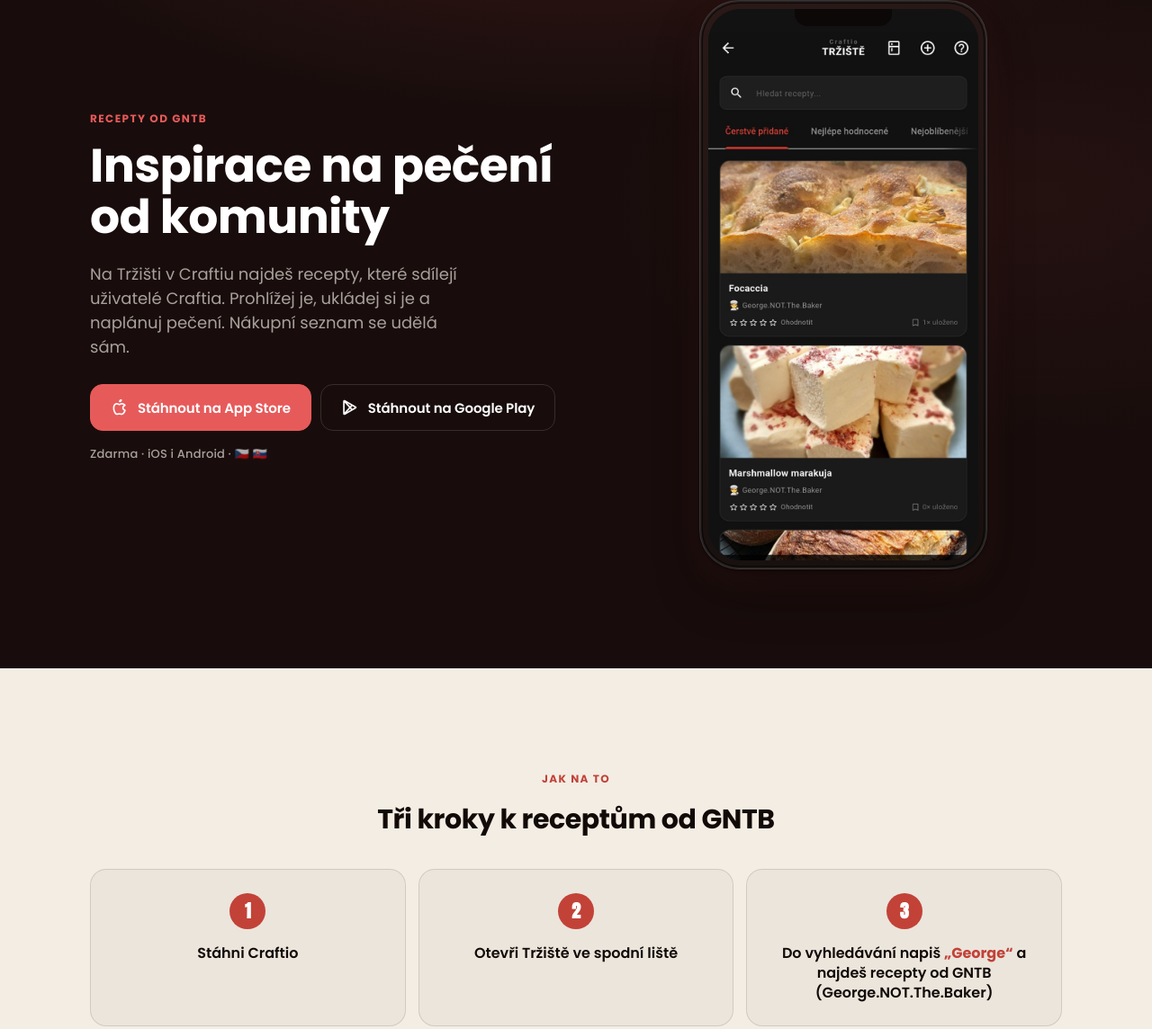
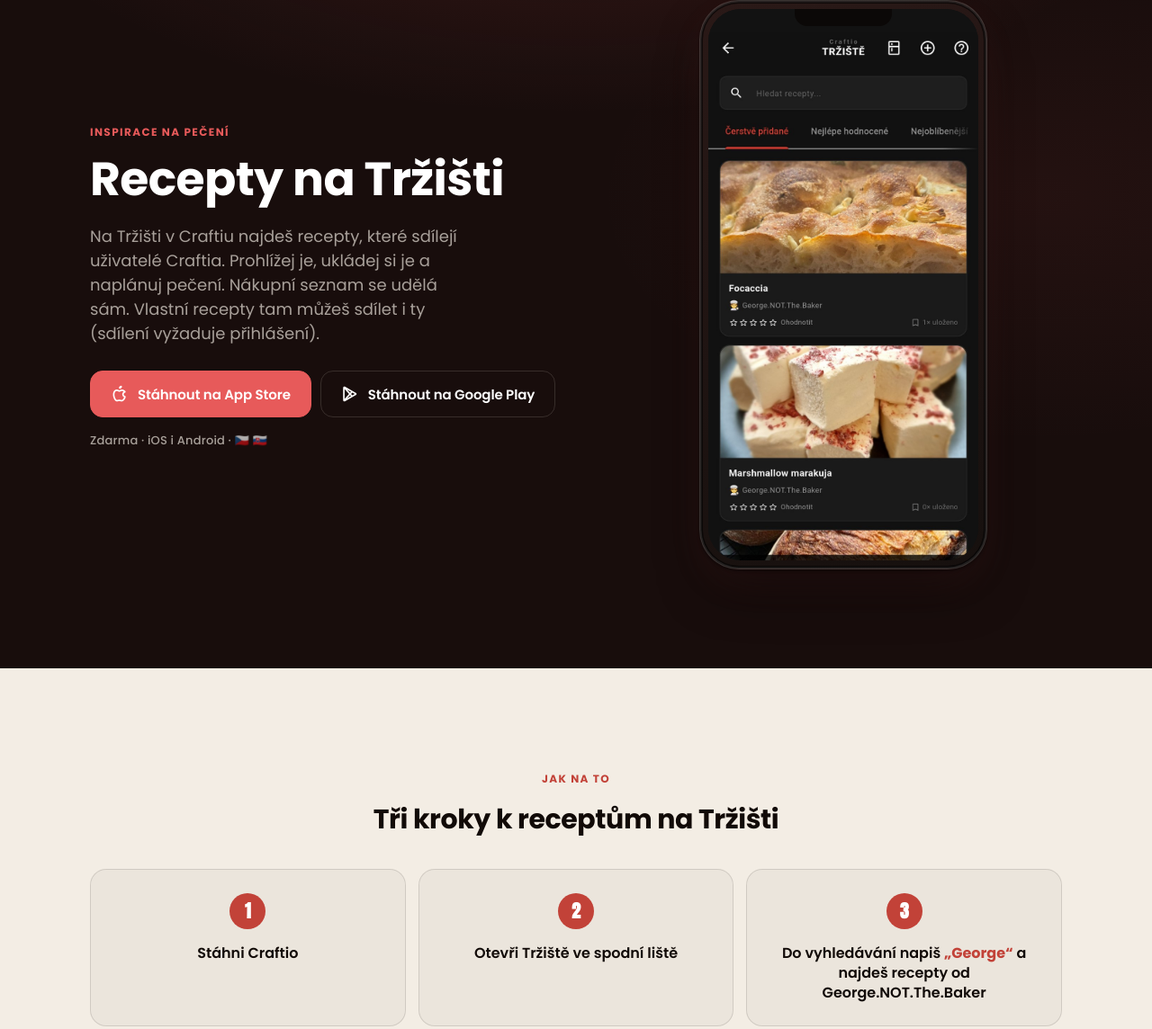
Before and after one commit to craftioapp-official/getcraftio-landing, a plain HTML site: page recepty/index.html in a window 1280 px wide. Shown: the part 130-1274 px from the top of the page at 90% size. Drawn offline with Linux system fonts and the light colour scheme.

Commit message:
feat(recepty): obecna stranka Trziste, bez zkratky GNTB
H1 "Recepty na Trzisti" / "Recipes on the Marketplace", kicker
"Inspirace na peceni", podnadpis doplnen o sdileni vlastnich receptu
(vyzaduje prihlaseni). Krok 3 a nadpis kroku bez zkratky, autor jako
George.NOT.The.Baker. Title, meta/og/twitter a JS popisy sjednoceny
s H1. Odkaz na hlavni strance: "Hledas inspiraci na peceni?".

Co-Authored-By: Claude Opus 5.5 <noreply@anthropic.com>

```diff
--- a/recepty/index.html
+++ b/recepty/index.html
@@ -4,19 +4,19 @@
 <meta charset="UTF-8">
 <meta name="viewport" content="width=device-width, initial-scale=1.0, viewport-fit=cover">
 <meta name="theme-color" content="#180D0C">
-<title>Recepty od GNTB na Tržišti — Craftio</title>
-<meta name="description" content="Na Tržišti v Craftiu najdeš recepty, které sdílejí uživatelé Craftia. Vyhledej „George“ a najdeš recepty od GNTB. Zdarma na App Store i Google Play.">
+<title>Recepty na Tržišti — Craftio</title>
+<meta name="description" content="Na Tržišti v Craftiu najdeš recepty, které sdílejí uživatelé Craftia. Prohlížej je, ukládej si je a naplánuj pečení. Zdarma na App Store i Google Play.">
 <link rel="canonical" href="https://getcraftio.com/recepty/">
 <!-- Open Graph -->
-<meta property="og:title" content="Inspirace na pečení od komunity — Craftio">
-<meta property="og:description" content="Recepty od GNTB i dalších uživatelů najdeš na Tržišti v Craftiu. Prohlížej, ukládej a naplánuj pečení.">
+<meta property="og:title" content="Recepty na Tržišti — Craftio">
+<meta property="og:description" content="Na Tržišti v Craftiu najdeš recepty, které sdílejí uživatelé Craftia. Prohlížej, ukládej a naplánuj pečení.">
 <meta property="og:image" content="https://getcraftio.com/logo.png">
 <meta property="og:url" content="https://getcraftio.com/recepty/">
 <meta property="og:type" content="website">
 <meta property="og:locale" content="cs_CZ">
 <meta name="twitter:card" content="summary">
-<meta name="twitter:title" content="Inspirace na pečení od komunity — Craftio">
-<meta name="twitter:description" content="Recepty od GNTB i dalších uživatelů najdeš na Tržišti v Craftiu.">
+<meta name="twitter:title" content="Recepty na Tržišti — Craftio">
+<meta name="twitter:description" content="Na Tržišti v Craftiu najdeš recepty, které sdílejí uživatelé Craftia.">
 <meta name="twitter:image" content="https://getcraftio.com/logo.png">
 <link rel="icon" type="image/png" href="/logo.png">
 <link rel="apple-touch-icon" href="/logo.png">
@@ -302,15 +302,15 @@ img { max-width: 100%; height: auto; display: block; }
     <div class="wrap">
       <div class="hero__copy">
         <span class="kicker reveal">
-          <span data-i18n="cs">Recepty od GNTB</span><span data-i18n="en">Recipes by GNTB</span>
+          <span data-i18n="cs">Inspirace na pečení</span><span data-i18n="en">Baking inspiration</span>
         </span>
         <h1 class="reveal">
-          <span data-i18n="cs">Inspirace na pečení od komunity</span>
-          <span data-i18n="en">Baking inspiration from the community</span>
+          <span data-i18n="cs">Recepty na Tržišti</span>
+          <span data-i18n="en">Recipes on the Marketplace</span>
         </h1>
         <p class="lead reveal d1">
-          <span data-i18n="cs">Na Tržišti v Craftiu najdeš recepty, které sdílejí uživatelé Craftia. Prohlížej je, ukládej si je a naplánuj pečení. Nákupní seznam se udělá sám.</span>
-          <span data-i18n="en">The Marketplace in Craftio is full of recipes shared by Craftio users. Browse, save and plan your bake. The shopping list builds itself.</span>
+          <span data-i18n="cs">Na Tržišti v Craftiu najdeš recepty, které sdílejí uživatelé Craftia. Prohlížej je, ukládej si je a naplánuj pečení. Nákupní seznam se udělá sám. Vlastní recepty tam můžeš sdílet i ty (sdílení vyžaduje přihlášení).</span>
+          <span data-i18n="en">The Marketplace in Craftio is full of recipes shared by Craftio users. Browse, save and plan your bake. The shopping list builds itself. You can share your own recipes there too (sharing requires sign-in).</span>
         </p>
         <div class="cta-group reveal d2">
           <a href="https://apps.apple.com/cz/app/craftio/id6764860051" class="btn btn-primary" rel="noopener">
@@ -347,8 +347,8 @@ img { max-width: 100%; height: auto; display: block; }
         <span data-i18n="cs">Jak na to</span><span data-i18n="en">How it works</span>
       </span>
       <h2 class="reveal">
-        <span data-i18n="cs">Tři kroky k receptům od GNTB</span>
-        <span data-i18n="en">Three steps to recipes by GNTB</span>
+        <span data-i18n="cs">Tři kroky k receptům na Tržišti</span>
+        <span data-i18n="en">Three steps to recipes on the Marketplace</span>
       </h2>
       <ol class="steps reveal d1">
         <li class="step">
@@ -361,7 +361,7 @@ img { max-width: 100%; height: auto; display: block; }
         </li>
         <li class="step">
           <span class="step__num" aria-hidden="true">3</span>
-          <span><span data-i18n="cs">Do vyhledávání napiš <strong>„George“</strong> a najdeš recepty od GNTB (George.NOT.The.Baker)</span><span data-i18n="en">Type <strong>“George”</strong> in the search bar to find recipes by GNTB (George.NOT.The.Baker)</span></span>
+          <span><span data-i18n="cs">Do vyhledávání napiš <strong>„George“</strong> a najdeš recepty od George.NOT.The.Baker</span><span data-i18n="en">Type <strong>“George”</strong> in the search bar to find recipes by George.NOT.The.Baker</span></span>
         </li>
       </ol>
       <p class="author reveal d2">
@@ -409,12 +409,12 @@ img { max-width: 100%; height: auto; display: block; }
      Jazyk prohlížeče se zde záměrně neřeší. */
   var buttons = document.querySelectorAll('[data-set-lang]');
   var titles = {
-    cs: 'Recepty od GNTB na Tržišti — Craftio',
-    en: 'Recipes by GNTB on the Marketplace — Craftio'
+    cs: 'Recepty na Tržišti — Craftio',
+    en: 'Recipes on the Marketplace — Craftio'
   };
   var descriptions = {
-    cs: 'Na Tržišti v Craftiu najdeš recepty, které sdílejí uživatelé Craftia. Vyhledej „George“ a najdeš recepty od GNTB. Zdarma na App Store i Google Play.',
-    en: 'The Marketplace in Craftio is full of recipes shared by Craftio users. Search “George” to find recipes by GNTB. Free on the App Store and Google Play.'
+    cs: 'Na Tržišti v Craftiu najdeš recepty, které sdílejí uživatelé Craftia. Prohlížej je, ukládej si je a naplánuj pečení. Zdarma na App Store i Google Play.',
+    en: 'The Marketplace in Craftio is full of recipes shared by Craftio users. Browse, save and plan your bake. Free on the App Store and Google Play.'
   };
   function setLang(lang, save) {
     if (lang !== 'cs' && lang !== 'en') lang = 'cs';
```
Also changed, not shown: index.html (+2 -2 lines).
